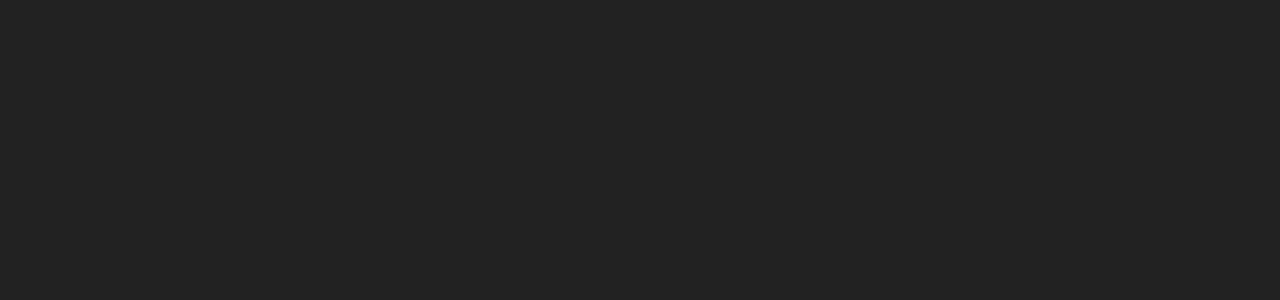
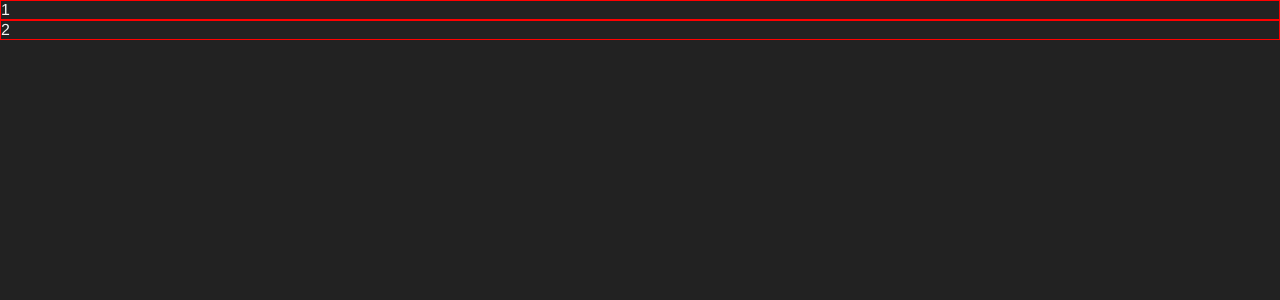
Before and after one commit to lidongyooo/swag-blog, a Vue app: page / in a window 1280 px wide. Shown: the top 300 px of the page. Built offline with nearby package versions, Linux system fonts and the light colour scheme.

Commit message:
集成 element-plus

```diff
--- a/index.html
+++ b/index.html
@@ -4,7 +4,7 @@
     <meta charset="UTF-8" />
     <link rel="icon" href="/favicon.ico" />
     <meta name="viewport" content="width=device-width, initial-scale=1.0" />
-    <title>Lidongyooo</title>
+    <title></title>
   </head>
   <body>
     <div id="app"></div>
--- a/package.json
+++ b/package.json
@@ -7,6 +7,7 @@
     "serve": "vite preview"
   },
   "dependencies": {
+    "element-plus": "^1.0.2-beta.65",
     "vue": "^3.0.5",
     "vue-router": "4.0.10"
   },
@@ -17,6 +18,7 @@
     "sass": "^1.36.0",
     "typescript": "^4.3.2",
     "vite": "^2.4.4",
+    "vite-plugin-style-import": "^1.0.1",
     "vue-tsc": "^0.2.2"
   }
 }
--- a/src/App.vue
+++ b/src/App.vue
@@ -4,11 +4,12 @@
 
 <script lang="ts">
 import { defineComponent } from 'vue'
+import 'element-plus/lib/theme-chalk/display.css'
 
 export default defineComponent({
   name: 'App',
-  components: {
-
+  created() {
+    document.getElementsByTagName('title')[0].innerText = import.meta.env.VITE_APP_NAME
   }
 })
 </script>
--- a/src/views/Home.vue
+++ b/src/views/Home.vue
@@ -1,7 +1,14 @@
 <template>
-  <div class="page">
-    <div class="header"></div>
-  </div>
+  <el-container>
+    <el-header>
+      <el-row>
+        <el-col :span="12">1</el-col>
+        <el-col :span="12">2</el-col>
+      </el-row>
+    </el-header>
+    <el-main>
+    </el-main>
+  </el-container>
 </template>
 
 <script lang="ts">
@@ -14,5 +21,16 @@
 </script>
 
 <style lang="scss" scoped>
+  .el-container{
 
+    .el-header{
+
+      .el-row{
+
+        .el-col{
+          border: 1px solid red;
+        }
+      }
+    }
+  }
 </style>
--- a/vite.config.ts
+++ b/vite.config.ts
@@ -1,10 +1,26 @@
 import { defineConfig } from 'vite'
 import vue from '@vitejs/plugin-vue'
 import path from "path";
+import styleImport from 'vite-plugin-style-import'
 
 // https://vitejs.dev/config/
 export default defineConfig({
-  plugins: [vue()],
+  plugins: [vue(),
+    styleImport({
+      libs: [
+        {
+          libraryName: 'element-plus',
+          esModule: true,
+          ensureStyleFile: true,
+          resolveStyle: (name) => {
+            return `element-plus/lib/theme-chalk/${name}.css`;
+          },
+          resolveComponent: (name) => {
+            return `element-plus/lib/${name}`;
+          },
+        }
+      ]
+    })],
   resolve: {
     // 导入文件夹别名
     alias: {
```
Also changed, not shown: src/main.ts (+15 -0 lines), 2 other files (tests, documents, lock files or other folders).
